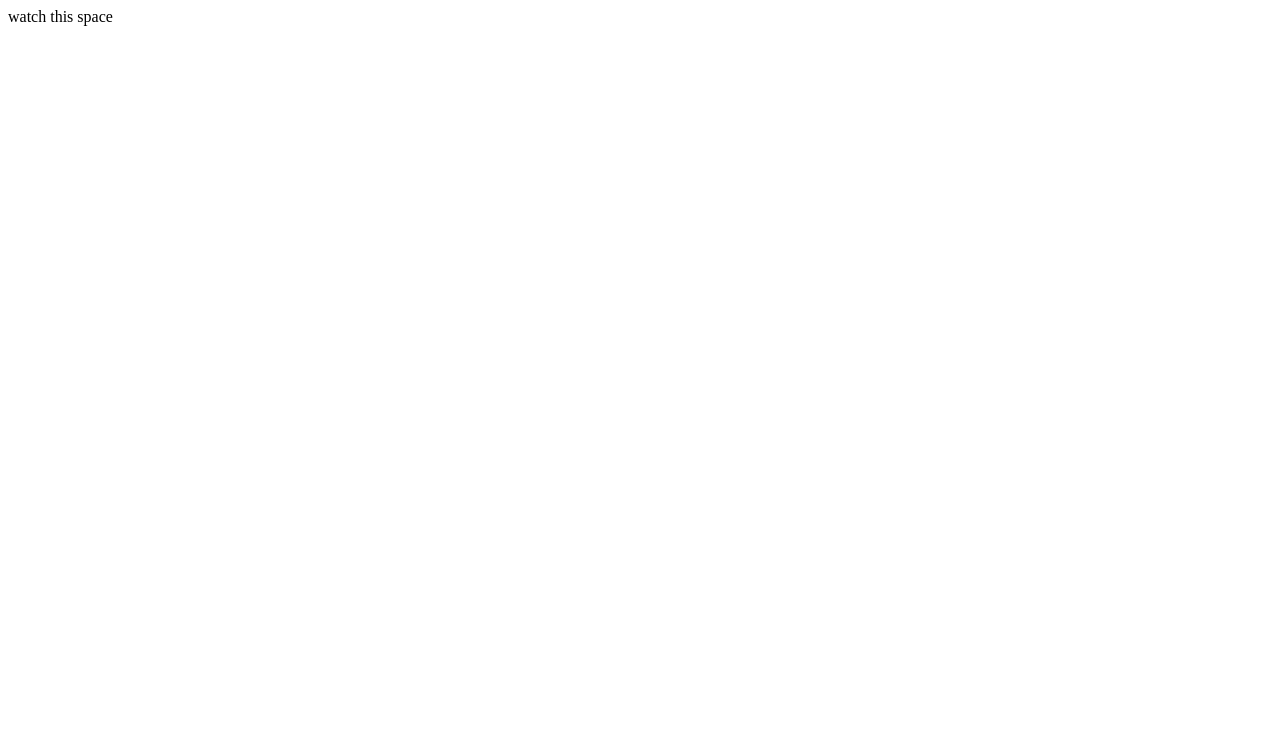
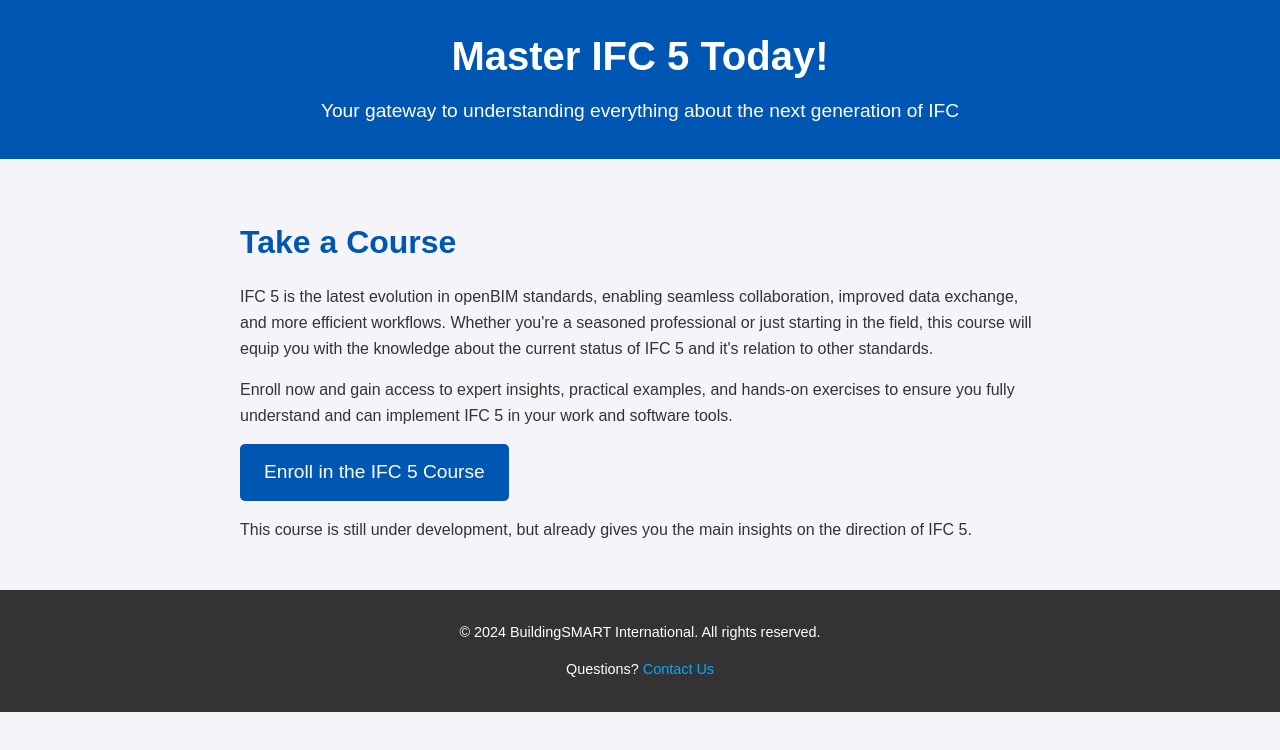
Before and after one commit to buildingSMART/IFC5-development, a plain HTML site: page docs/index.html in a window 1280 px wide. Drawn offline with Linux system fonts and the light colour scheme.

Commit message:
added link to course

```diff
--- a/docs/index.html
+++ b/docs/index.html
@@ -1 +1,98 @@
-watch this space
+<!DOCTYPE html>
+<html lang="en">
+<head>
+    <meta charset="UTF-8">
+    <meta name="viewport" content="width=device-width, initial-scale=1.0">
+    <title>Learn IFC 5 with Us!</title>
+    <style>
+        body {
+            font-family: Arial, sans-serif;
+            margin: 0;
+            padding: 0;
+            background-color: #f4f4f9;
+            color: #333;
+            line-height: 1.6;
+        }
+        header {
+            background-color: #0056b3;
+            color: #fff;
+            padding: 1.5rem 1rem;
+            text-align: center;
+        }
+        header h1 {
+            margin: 0;
+            font-size: 2.5rem;
+        }
+        header p {
+            margin: 0.5rem 0;
+            font-size: 1.2rem;
+        }
+        main {
+            padding: 2rem 1rem;
+            max-width: 800px;
+            margin: auto;
+        }
+        main h2 {
+            color: #0056b3;
+            font-size: 2rem;
+            margin-bottom: 1rem;
+        }
+        .cta-button {
+            display: inline-block;
+            padding: 0.8rem 1.5rem;
+            font-size: 1.2rem;
+            color: #fff;
+            background-color: #0056b3;
+            border: none;
+            border-radius: 5px;
+            text-decoration: none;
+            cursor: pointer;
+            transition: background-color 0.3s;
+        }
+        .cta-button:hover {
+            background-color: #003d80;
+        }
+        footer {
+            text-align: center;
+            padding: 1rem 0;
+            background-color: #333;
+            color: #fff;
+            font-size: 0.9rem;
+        }
+        footer a {
+            color: #00aaff;
+            text-decoration: none;
+        }
+        footer a:hover {
+            text-decoration: underline;
+        }
+    </style>
+</head>
+<body>
+    <header>
+        <h1>Master IFC 5 Today!</h1>
+        <p>Your gateway to understanding everything about the next generation of IFC</p>
+    </header>
+    <main>
+        <h2>Take a Course</h2>
+        <p>
+            IFC 5 is the latest evolution in openBIM standards, enabling seamless collaboration,
+            improved data exchange, and more efficient workflows.
+            Whether you're a seasoned professional or just starting in the field, this course will equip you with the knowledge
+            about the current status of IFC 5 and it's relation to other standards.
+        </p>
+        <p>
+            Enroll now and gain access to expert insights, practical examples, and hands-on exercises to ensure
+            you fully understand and can implement IFC 5 in your work and software tools.
+        </p>
+        <a href="https://canvas.instructure.com/enroll/NJBG7J" class="cta-button">Enroll in the IFC 5 Course</a>
+        <p>
+            This course is still under development, but already gives you the main insights on the direction of IFC 5.
+        </p>
+    </main>
+    <footer>
+        <p>&copy; 2024 BuildingSMART International. All rights reserved.</p>
+        <p>Questions? <a href="mailto:technical@buildingsmart.org">Contact Us</a></p>
+    </footer>
+</body>
+</html>
```
